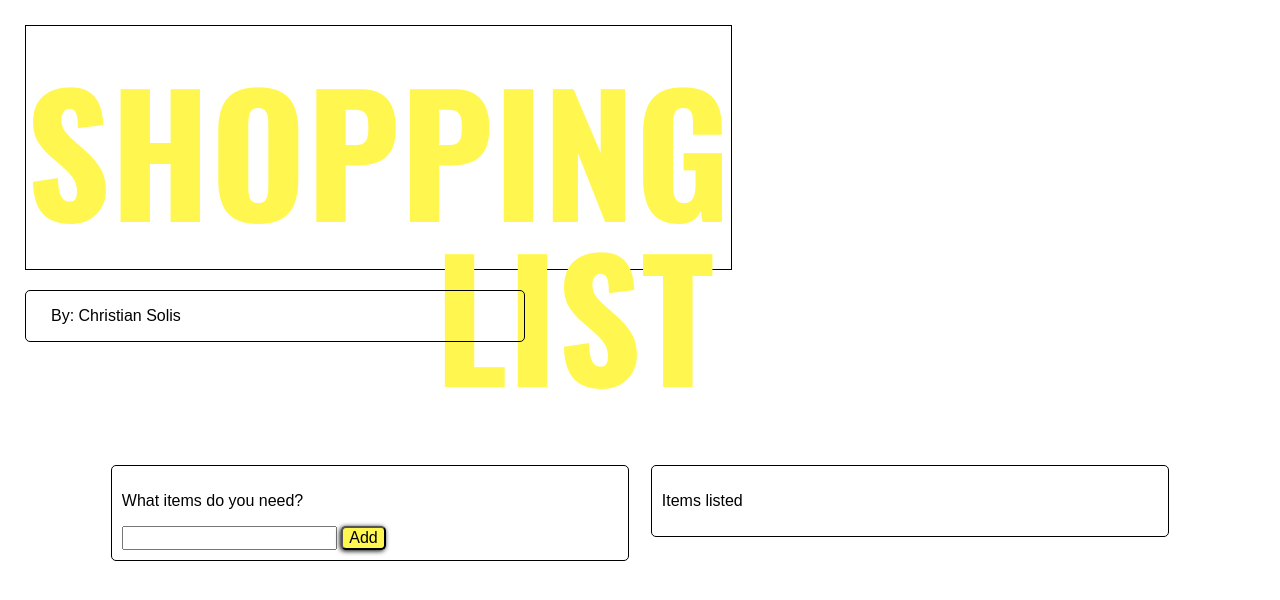
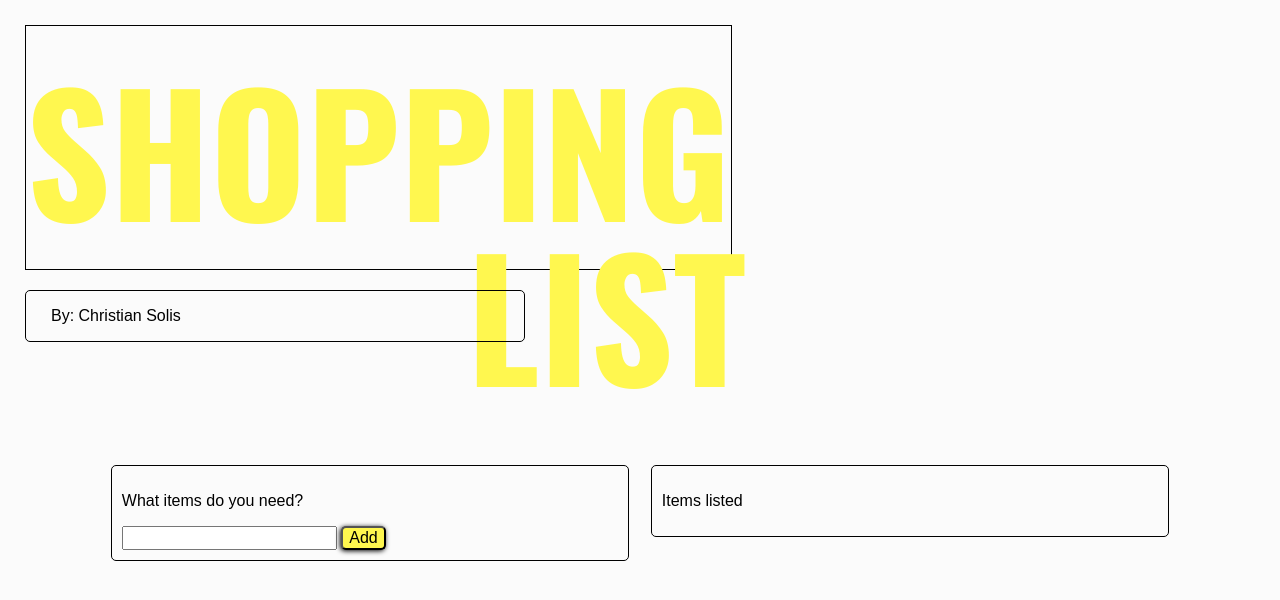
Before and after one commit to chrissschin/shoppinglist, a plain HTML site: page index.html in a window 1280 px wide. Drawn offline with nearby package versions, Linux system fonts and the light colour scheme; a web font is replaced by a local one.

Commit message:
moving list word

```diff
--- a/css/style.css
+++ b/css/style.css
@@ -1,5 +1,9 @@
 *, *:before, *:after {
   box-sizing: border-box;
+}
+
+html {
+    background-color: #fbfbfb;
 }
 
 h1 {
@@ -49,7 +53,7 @@ p, li {
 
 .bigheader h1:nth-child(2) {
   position:absolute;
-  left:409px;
+  left:441px;
   top:165px;
 }
 
```
